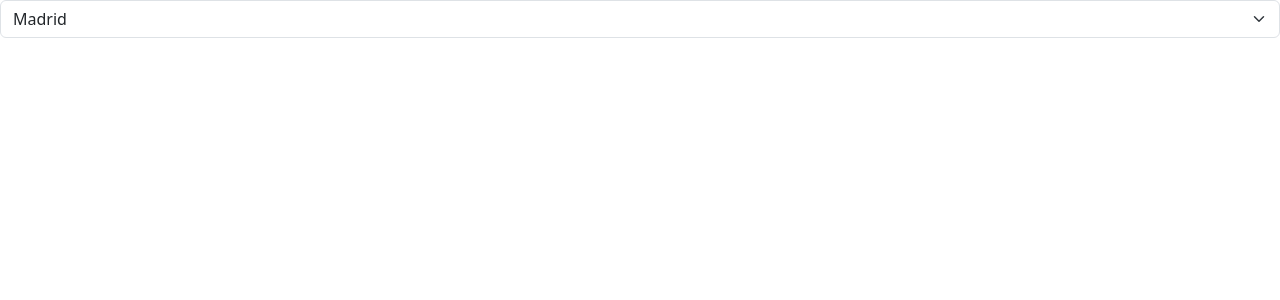
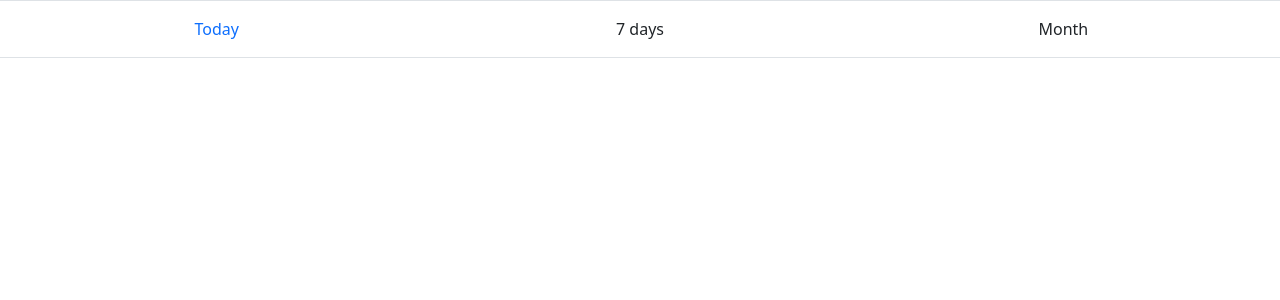
Before and after one commit to AlbertGPe/Pluviometer, a React (Create React App) app: page / in a window 1280 px wide. Shown: the top 300 px of the page. Built offline with nearby package versions, Linux system fonts and the light colour scheme.

Commit message:
DateSelector

```diff
--- a/src/App.js
+++ b/src/App.js
@@ -1,11 +1,12 @@
 import CitySelector from "./components/CitySelector";
+import DateSelector from "./components/DateSelector";
 import Pluviometer from "./components/Pluviometer";
 import cities from './data/cities.json'
 
 function App() {
   return (
     <div className="App">
-      <CitySelector cities={cities} selectedCity={'Madrid'}/>
+      <DateSelector selectedDate={'Today'}/>
     </div>
   );
 }
--- a/src/components/CitySelector.jsx
+++ b/src/components/CitySelector.jsx
@@ -3,7 +3,7 @@ import React from 'react'
 function CitySelector({ cities, selectedCity, onChangeCity }) {
 
   const handleChange = (event) => {
-    console.log(event)
+    console.log(event.target.value)
   }
 
   return (
--- /dev/null
+++ b/src/components/DateSelector.jsx
@@ -0,0 +1,25 @@
+import React from 'react'
+
+function DateSelector({ selectedDate, onDateChange }) {
+
+  const options = ['Today', '7 days', 'Month']
+
+  return (
+    <div className='row border p-3'>
+      {options.map(option => (
+        <div
+          onClick={() => onDateChange(option)}
+          key={option}
+          className={`col text-center ${selectedDate === option ? 'text-primary' : ''}`}>
+        {option}
+      </div>
+      ))}
+    </div>
+  )
+}
+
+DateSelector.defaultProps = {
+  onDateChange: () => {}
+};
+
+export default DateSelector
```
